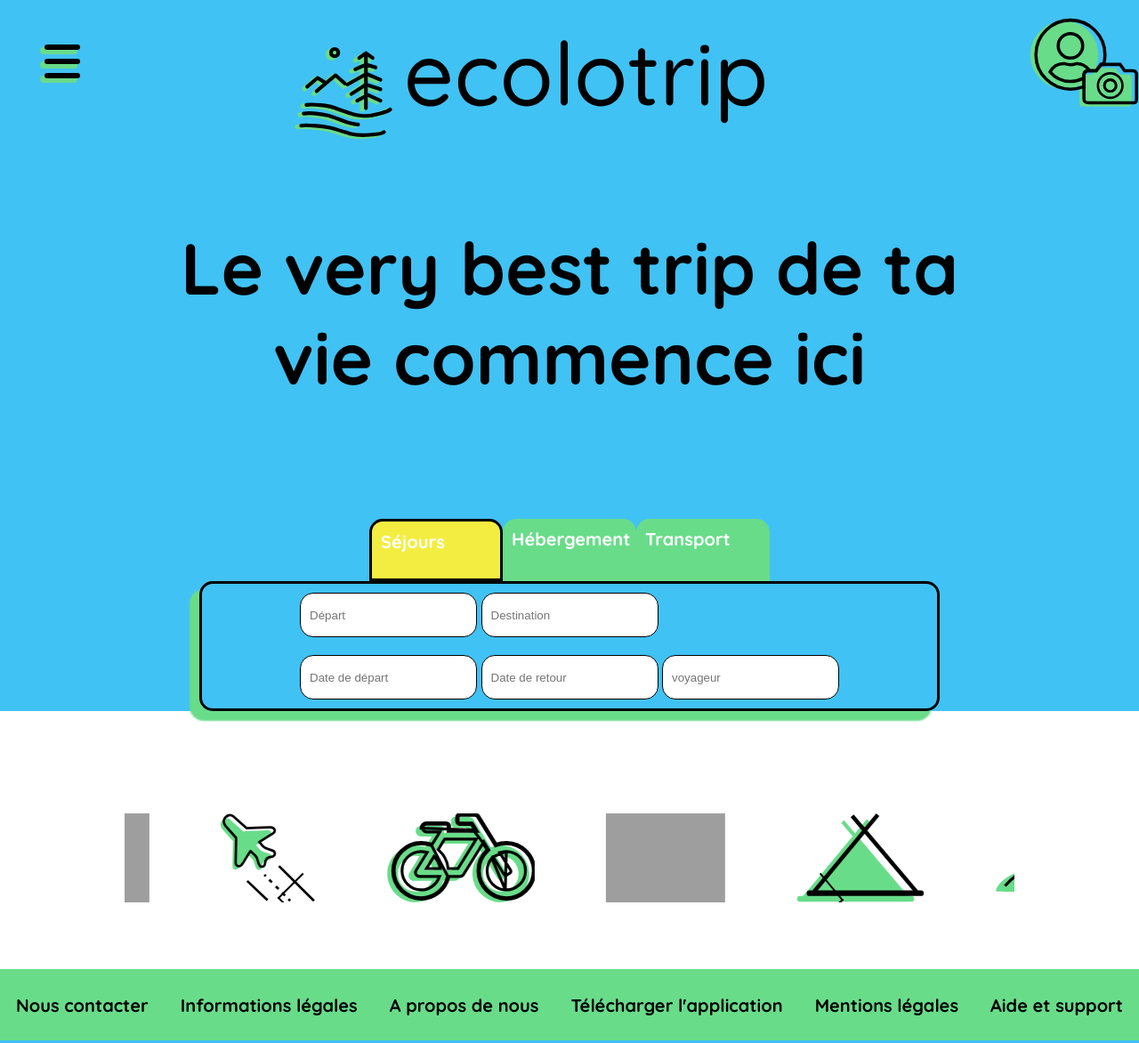
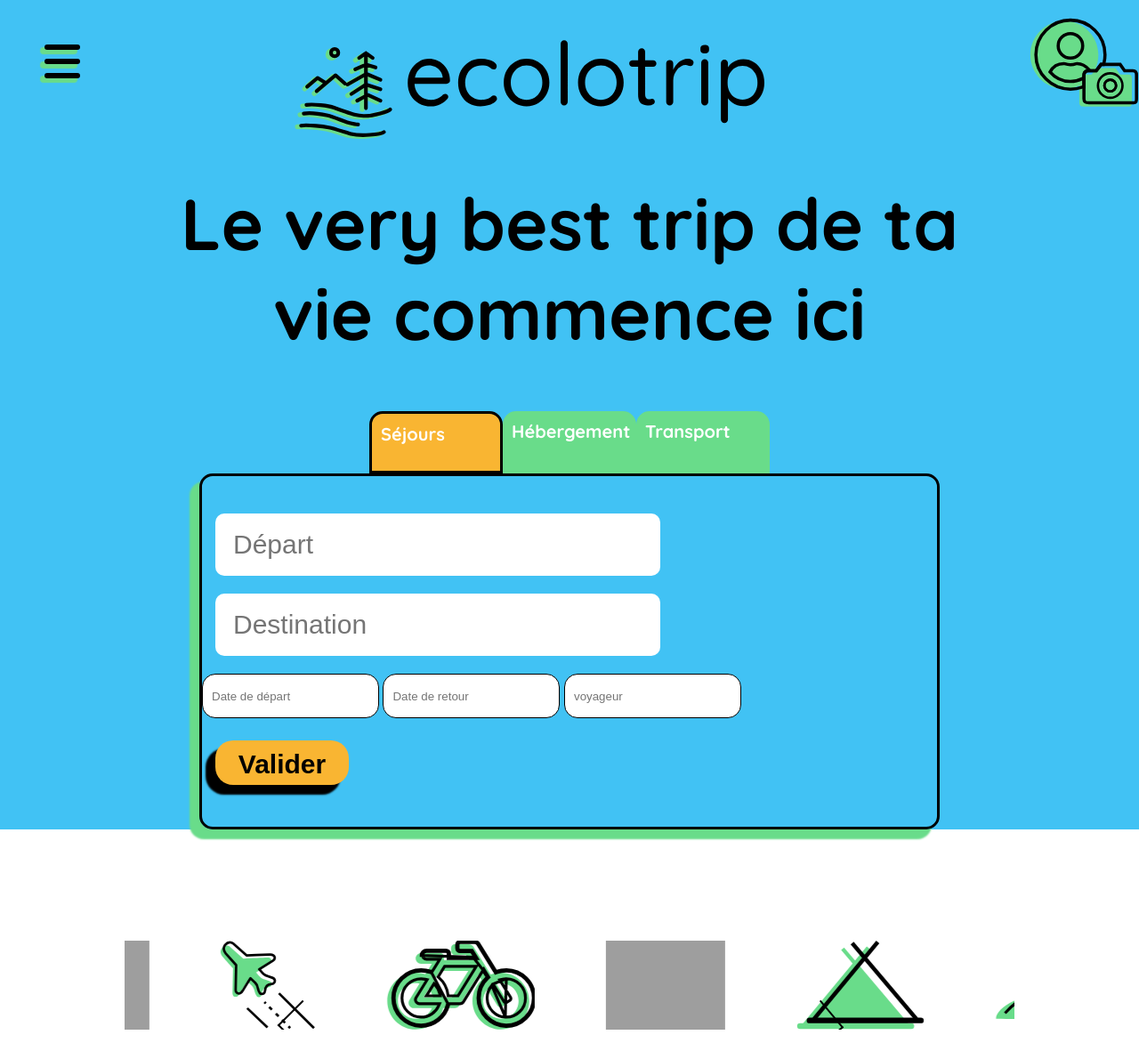
Before and after one commit to Loetitia27006/ecolotrip, a PHP site: page / in a window 1280 px wide. Shown: the top 1172 px of the page at 89% size. Run offline with PHP 8.4, Linux system fonts and the light colour scheme; grey boxes are pictures that could not be loaded.

Commit message:
retouche de l'input search

```diff
--- a/index.php
+++ b/index.php
@@ -36,6 +36,9 @@
                     <input type="text" name="date" placeholder="Date de départ">
                     <input type="text" name="date" placeholder="Date de retour">
                     <input type="number" name="voyageurs" id="" min="1" placeholder="voyageur">
+                </div>
+                <div class="button">
+                    <button>Valider</button>
                 </div>
             </form>
         </div>
--- a/style/index.css
+++ b/style/index.css
@@ -9,8 +9,8 @@ body{
 h1{
     text-align: center;
     font-size: 81px;
-    margin-top: 50px;
-    margin-bottom: 1em;
+    margin-top: 0;
+    margin-bottom: 0;
     font-weight: 500;
 }
 .section1{
@@ -108,7 +108,7 @@ h1{
     height: 70px;
     font-weight: bold;
     color: #fff;
-    background-color: #F4ED41;
+    background-color: #F9B532;
     padding: 10px;
     margin-top: 50px;
     margin-bottom: 0;
@@ -140,9 +140,9 @@ h1{
 }
 .form{
     width: 65%;
-    height: auto;
+    height: 400px;
     margin: 0 auto;
-    margin-bottom: 40px;
+    margin-bottom: 50px;
     border: #000 solid 3px;
     display: flex;
     align-items: center;
@@ -163,3 +163,36 @@ h1{
     margin-bottom: 10px;
 
 }
+button{
+    background-color:#F9B532;
+    padding: 10px;
+    margin: 15px;
+    border:none;
+    border-radius: 20px;
+    cursor: pointer;
+    width: 150px;
+    height: 50px;
+    font-size: 30px;
+    font-weight: 600;
+    box-shadow: -10px 10px 2px 1px  black;
+    -webkit-border-radius:20px;
+    -moz-border-radius:20px;
+    -ms-border-radius:20px;
+    -o-border-radius:20px;
+}
+.search input{
+    border: none;
+    border-radius: 10px;
+    padding: 20px;
+    margin-bottom: 10px;
+    margin-left: 15px;
+    font-size: 30px;
+    font-weight: 500;
+    color: #000;
+    width: 500px;
+    height: 70px;
+    -webkit-border-radius: 10px;
+    -moz-border-radius: 10px;
+    -ms-border-radius: 10px;
+    -o-border-radius: 10px;
+}
```
